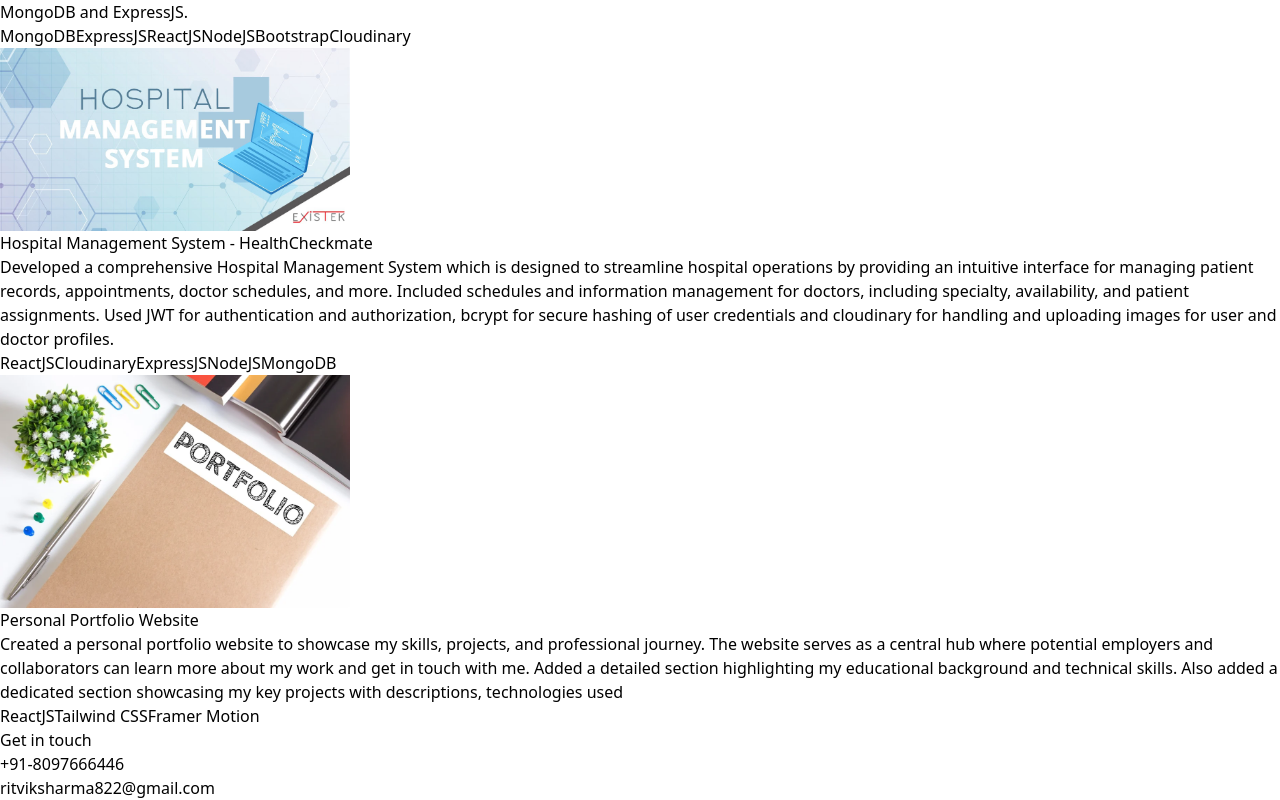
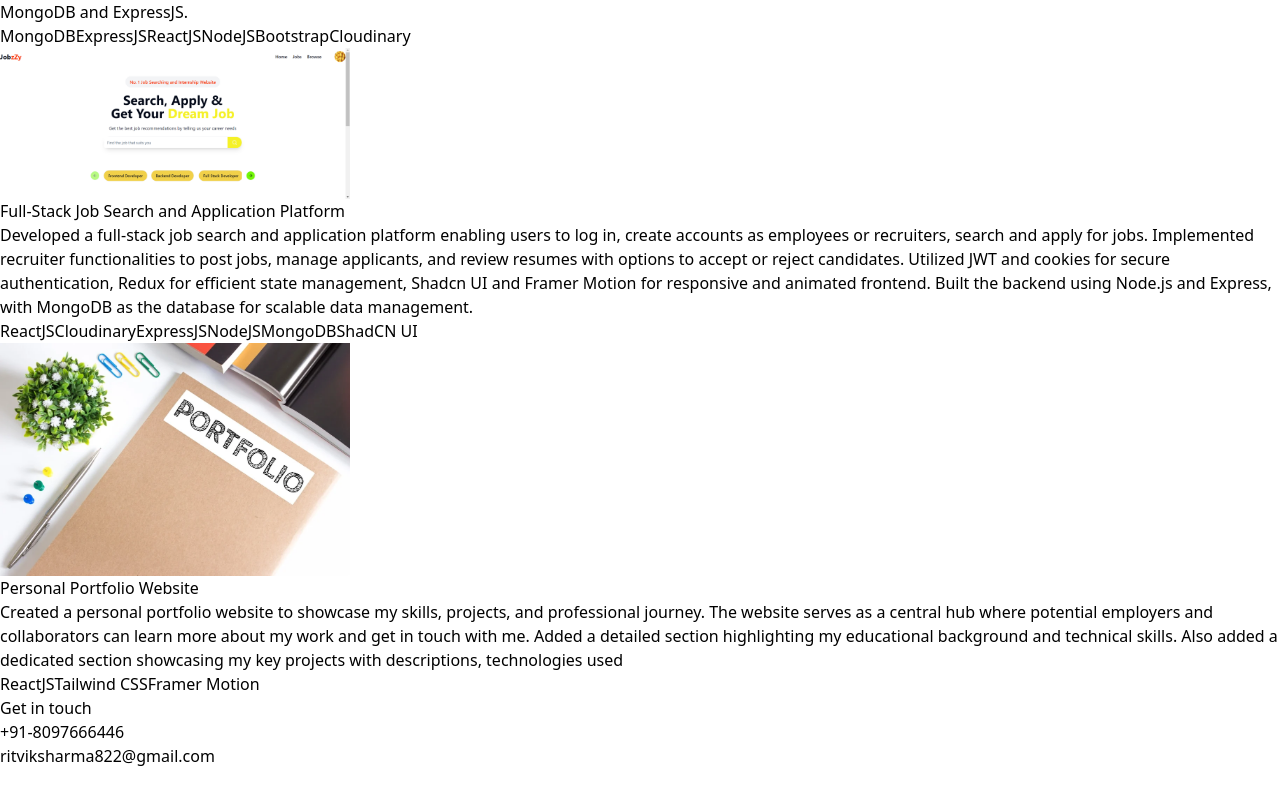
Before and after one commit to Ritvik-lab-coder/My-Portfolio, a React (Vite) app: page / in a window 1280 px wide. Shown: the part 1883-2683 px from the top of the page. After the commit the page ends 2651 px from the top, so only its background shows below. Built offline with nearby package versions, Linux system fonts and the light colour scheme.

Commit message:
updated project

```diff
--- a/src/components/Projects.jsx
+++ b/src/components/Projects.jsx
@@ -1,6 +1,6 @@
 import React from 'react'
 import project1 from '../assets/project1.png'
-import project2 from '../assets/project2.jpg'
+import project2 from '../assets/project2.png'
 import project3 from '../assets/project3.jpg'
 import { motion } from 'framer-motion'
 
@@ -31,14 +31,15 @@ const Projects = () => {
                         <img src={project2} alt="" width={350} height={350} className='mb-6 rounded' />
                     </motion.div>
                     <motion.div whileInView={{ opacity: 1, x: 0 }} initial={{ opacity: 0, x: 100 }} transition={{ duration: 1.5 }} className='w-full max-w-xl lg:w-3/4'>
-                        <h6 className='mb-2 font-semibold'>Hospital Management System - HealthCheckmate</h6>
-                        <p className='mb-4 text-neutral-400'>Developed a comprehensive Hospital Management System which is designed to streamline hospital operations by providing an intuitive interface for managing patient records, appointments, doctor schedules, and more. Included schedules and information management for doctors, including specialty, availability, and patient assignments. Used JWT for authentication and authorization, bcrypt for secure hashing of user credentials and cloudinary for handling and uploading images for user and doctor profiles.</p>
+                        <h6 className='mb-2 font-semibold'> Full-Stack Job Search and Application Platform</h6>
+                        <p className='mb-4 text-neutral-400'> Developed a full-stack job search and application platform enabling users to log in, create accounts as employees or recruiters, search and apply for jobs. Implemented recruiter functionalities to post jobs, manage applicants, and review resumes with options to accept or reject candidates. Utilized JWT and cookies for secure authentication, Redux for efficient state management, Shadcn UI and Framer Motion for responsive and animated frontend. Built the backend using Node.js and Express, with MongoDB as the database for scalable data management.</p>
                         <div className='flex flex-wrap'>
                             <span className='mr-2 my-2 rounded bg-neutral-900 px-2 py-1 text-sm font-medium text-purple-900'>ReactJS</span>
                             <span className='mr-2 my-2 rounded bg-neutral-900 px-2 py-1 text-sm font-medium text-purple-900'>Cloudinary</span>
                             <span className='mr-2 my-2 rounded bg-neutral-900 px-2 py-1 text-sm font-medium text-purple-900'>ExpressJS</span>
                             <span className='mr-2 my-2 rounded bg-neutral-900 px-2 py-1 text-sm font-medium text-purple-900'>NodeJS</span>
                             <span className='mr-2 my-2 rounded bg-neutral-900 px-2 py-1 text-sm font-medium text-purple-900'>MongoDB</span>
+                            <span className='mr-2 my-2 rounded bg-neutral-900 px-2 py-1 text-sm font-medium text-purple-900'>ShadCN UI</span>
                         </div>
                     </motion.div>
                 </div>
```
Also changed, not shown: src/assets/project2.jpg (deleted), src/assets/project2.png (added).
